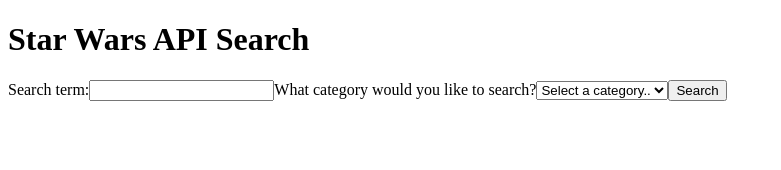
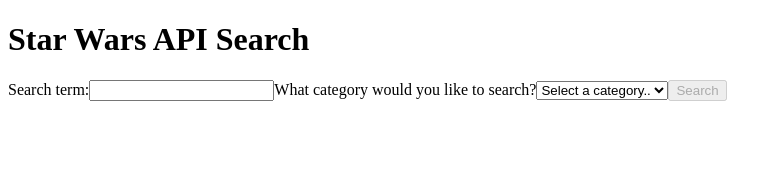
Before and after one commit to adamfigueroa/starwars-search, a React (Create React App) app: page / in a window 1280 px wide. Shown: the top 170 px of the page, without its empty margins (0-781 px from the left). Built offline with nearby package versions, Linux system fonts and the light colour scheme.

Commit message:
searchForm vaildation and proptype complete

```diff
--- a/src/components/SearchForm.js
+++ b/src/components/SearchForm.js
@@ -1,4 +1,5 @@
 import React, { Component } from "react";
+import PropTypes from "prop-types"
 import AppContext from "../AppContext";
 
 class SearchForm extends Component {
@@ -7,12 +8,19 @@
     category: "none",
     touched: false,
   };
+
   static contextType = AppContext;
 
   handleSubmit = (e) => {
-      e.preventDefault();
-      this.context.getSearchQuery(this.state.query, this.state.category);
-  }
+    e.preventDefault();
+    this.context.getSearchQuery(this.state.query, this.state.category);
+  };
+
+  validateForm = () => {
+    if (this.state.query === "" || this.state.category === "none") {
+      return true;
+    }
+  };
 
   render() {
     return (
@@ -22,8 +30,13 @@
           type="text"
           className="searchQuery"
           name="query"
-          onChange={(e) => this.setState({ query: e.target.value })}
+          onChange={(e) =>
+            this.setState({ query: e.target.value, touched: true })
+          }
         />
+        {this.state.touched && this.state.query === "" && (
+          <p className="errorBox">Search term cannot be blank</p>
+        )}
         <label htmlFor="category">
           What category would you like to search?
         </label>
@@ -40,10 +53,21 @@
           <option>films</option>
           <option>species</option>
         </select>
-        <button type="submit">Search</button>
+        {this.state.category === "none" && this.state.touched && (
+          <p className="errorBoxCategory">Please select a category</p>
+        )}
+        <button type="submit" disabled={this.validateForm()}>
+          Search
+        </button>
       </form>
     );
   }
+};
+
+SearchForm.propTypes = {
+    query: PropTypes.string,
+    category: PropTypes.string,
+    touched: PropTypes.bool,
 }
 
 export default SearchForm;
```
Also changed, not shown: 1 other file (tests, documents, lock files or other folders).
